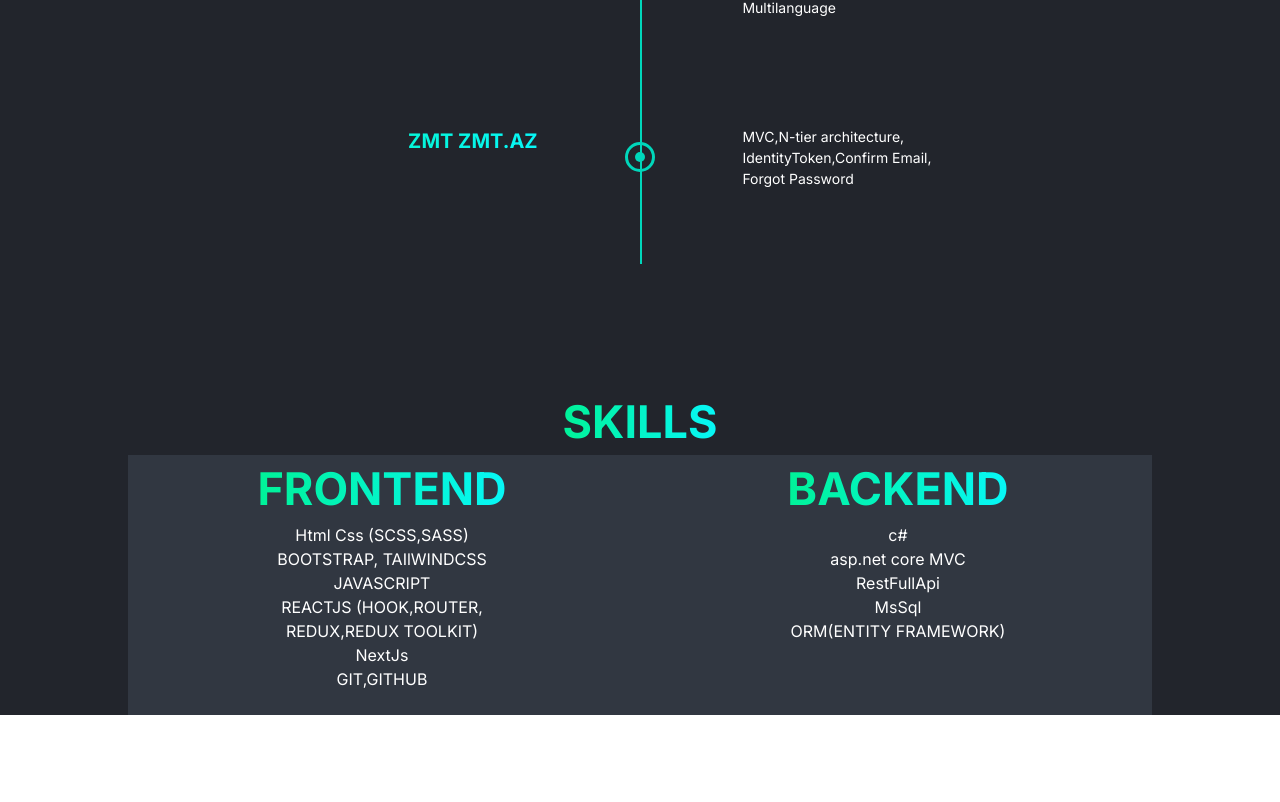
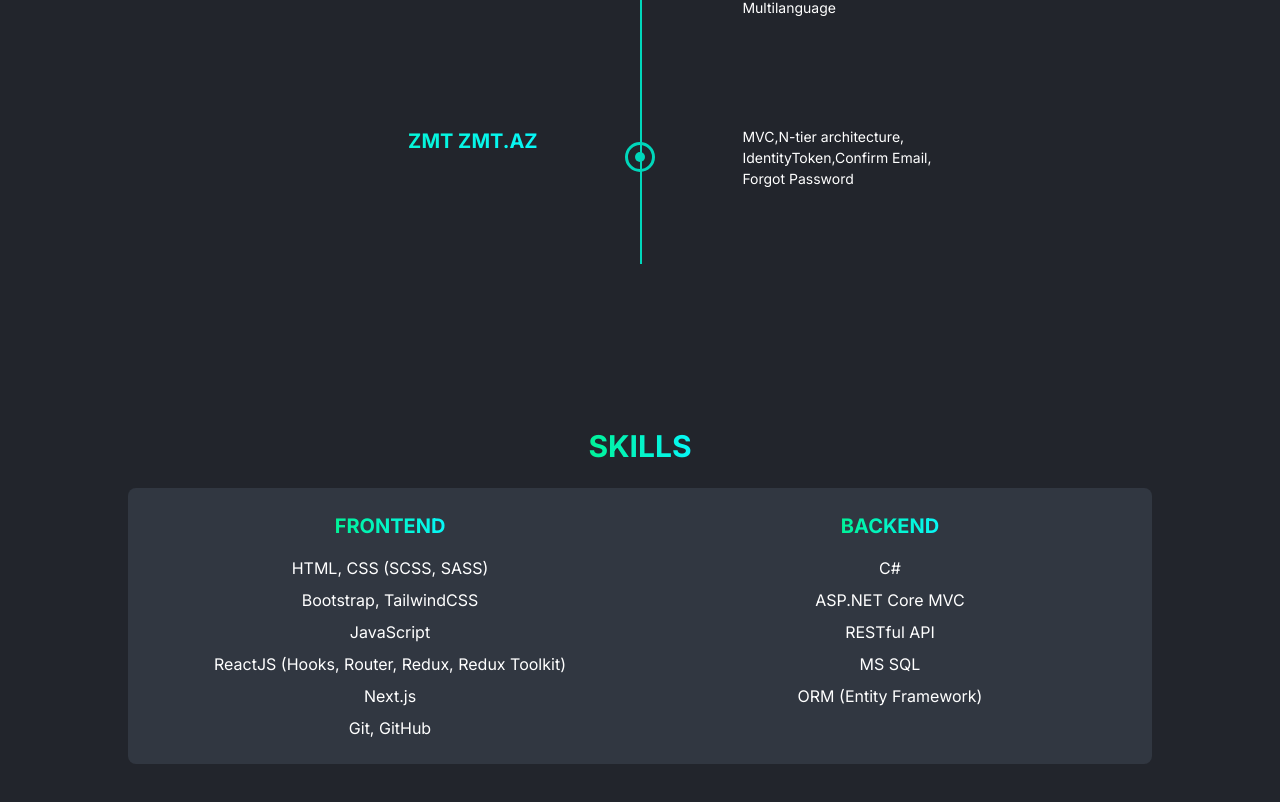
Before and after one commit to TahirMuradov/Portfolio, a Next.js app: page / in a window 1280 px wide. Shown: the part 3931-4733 px from the top of the page. Before the commit the page ends 4646 px from the top, so only its background shows below. Built offline with nearby package versions, Linux system fonts and the light colour scheme.

Commit message:
skills edit

```diff
--- a/components/Education/Education.jsx
+++ b/components/Education/Education.jsx
@@ -52,7 +52,7 @@ Computer Engineering
 <div className="grid lg:grid-cols-5">
 <div className="title lg:col-span-2 lg:text-end">
     <h2 className='text-[20px] block'>Compar Academy</h2>
-    <h2 className='text-[10px]'>2023-2024</h2>
+    <h2 className='text-[10px]'>2022-2023</h2>
 </div>
 <div className="dot lg:col-span-1 hidden lg:block text-center relative">
 <div className='big'>
--- a/components/Skills/Skills.jsx
+++ b/components/Skills/Skills.jsx
@@ -1,74 +1,42 @@
-import React from 'react'
-
+import React from "react";
 
 const Skills = () => {
   return (
-    <section id="skills" className='w-full bg-[#22252C] h-auto'>
-<div className="title text-center">
-    <h2>Skills</h2>
+    <section id="skills" className="w-full bg-[#22252C] py-10">
+      <div className="text-center text-white">
+        <h2 className="text-3xl font-bold mb-6">Skills</h2>
       </div>
-<div className="skills_content w-[80%] mx-auto bg-[#313741]">
-<div className="grid lg:grid-cols-2 gap-2">
-<div className="front text-center">
-<h2>Frontend</h2>
 
-<div className='text-white'>
-    <ul className='list-inside'>
-        <li>Html Css (SCSS,SASS)</li>
-        <li>BOOTSTRAP, TAIlWINDCSS </li>
-        <li> JAVASCRIPT</li>
-        <li> REACTJS  (HOOK,ROUTER,
-          <br />
-          REDUX,REDUX TOOLKIT)
-          </li>
-        <li> NextJs</li>
-        <li> GIT,GITHUB</li>
+      <div className="skills_content w-[80%] mx-auto bg-[#313741] p-6 rounded-lg">
+        <div className="grid lg:grid-cols-2 gap-6">
+          {/* Frontend Section */}
+          <div className="text-center">
+            <h2 className="text-xl font-bold text-white mb-4">Frontend</h2>
+            <ul className="text-white list-inside space-y-2">
+              <li>HTML, CSS (SCSS, SASS)</li>
+              <li>Bootstrap, TailwindCSS</li>
+              <li>JavaScript</li>
+              <li>ReactJS (Hooks, Router, Redux, Redux Toolkit)</li>
+              <li>Next.js</li>
+              <li>Git, GitHub</li>
             </ul>
- <br />
+          </div>
 
-
-
-
-
-
-
-</div>
-</div>
-<div className="backend grid-cols-2 gap-2 text-center ">
-<h2>Backend</h2>
-<div className='text-white'>
-
-<ul className='list-inside'>
- <li> <p>
-  c#
-  </p>
-  </li>
- <li> <p>
-  asp.net core MVC
-  </p>
-  </li>
- <li>
-   <p>
-  RestFullApi
-  </p>
-  </li>
- <li> <p>
-  MsSql
-  </p>
-  </li>
- <li>
-   <p>
-
-   ORM(ENTITY FRAMEWORK)
-  </p>
-   </li>
+          {/* Backend Section */}
+          <div className="text-center">
+            <h2 className="text-xl font-bold text-white mb-4">Backend</h2>
+            <ul className="text-white list-inside space-y-2">
+              <li>C#</li>
+              <li>ASP.NET Core MVC</li>
+              <li>RESTful API</li>
+              <li>MS SQL</li>
+              <li>ORM (Entity Framework)</li>
             </ul>
           </div>
         </div>
       </div>
-</div>
     </section>
-  )
-}
+  );
+};
 
-export default Skills
+export default Skills;
```
Also changed, not shown: public/img/M.TahirCV.png (deleted). Lines whose indentation alone changed are shown as unchanged.
